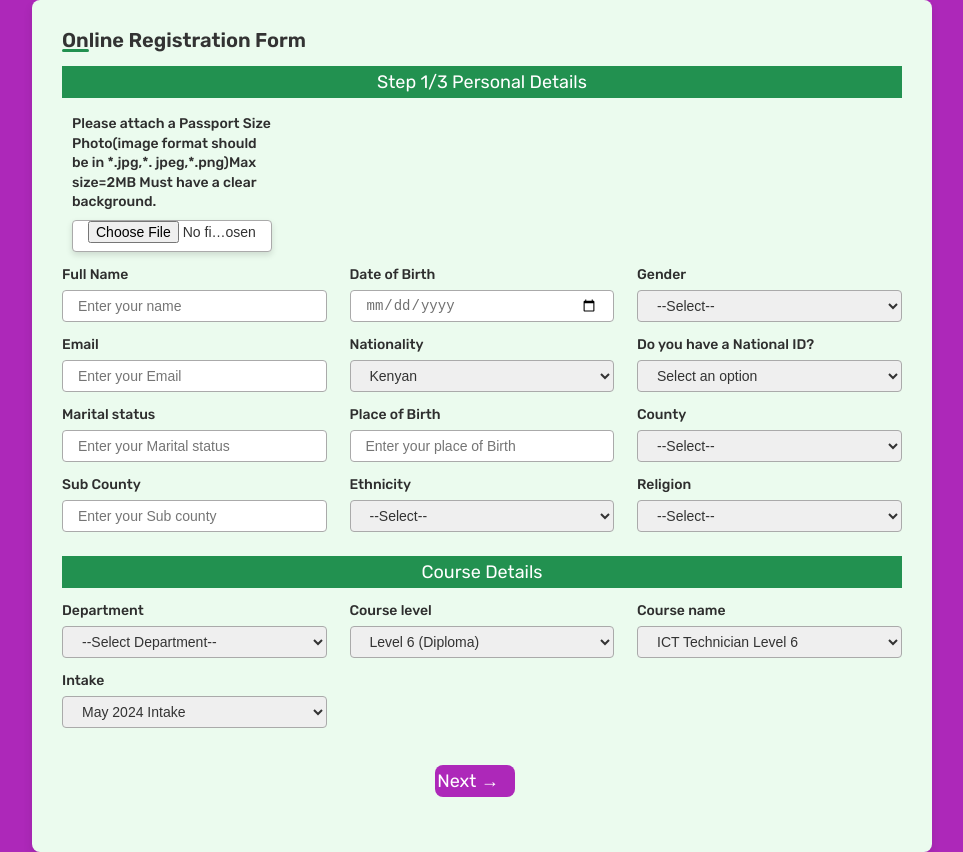
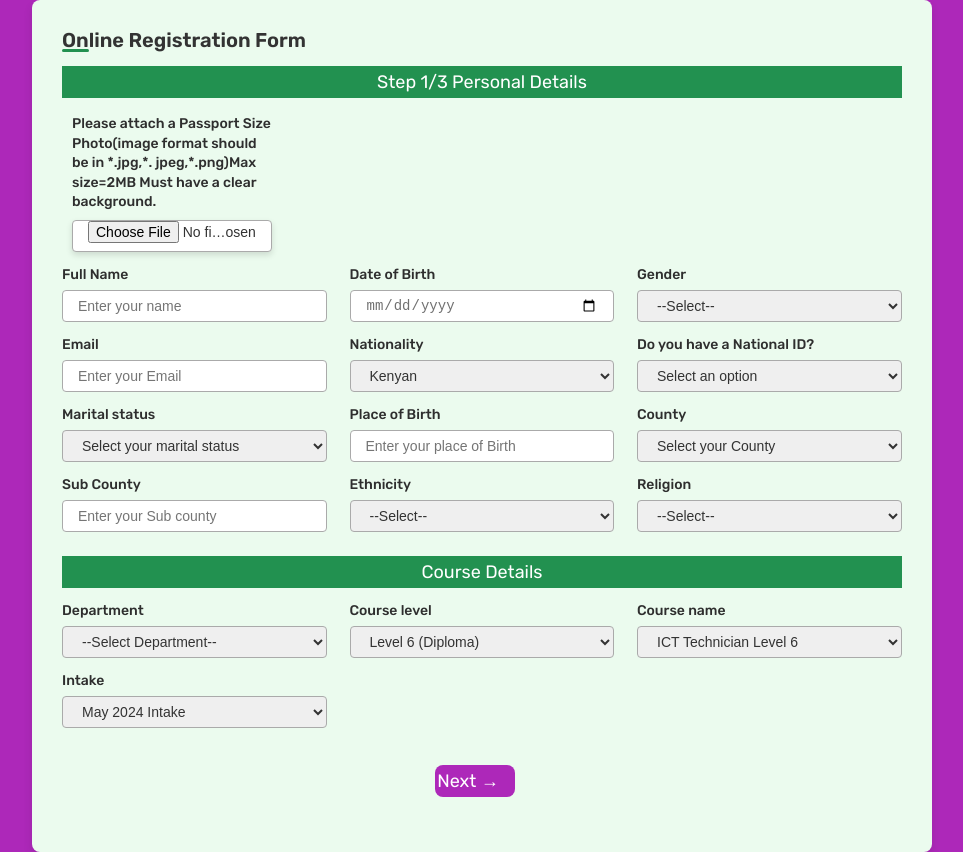
Before and after one commit to boaztanui/registration-form, a plain HTML site: page index.html in a window 1280 px wide. Shown: the whole page, without its empty margins (158-1121 px from the left). Drawn offline with nearby package versions, Linux system fonts and the light colour scheme.

Commit message:
fixed an input option- marital status

```diff
--- a/index.html
+++ b/index.html
@@ -357,15 +357,17 @@
 
 </div>
 
-              <!-- Marital status -->
-              <div class="input-field">
-                <label for="">Marital status</label>
-                <input
-                  type="text"
-                  placeholder="Enter your Marital status "
-                  required
-                />
-              </div>
+             <!-- Marital status -->
+<div class="input-field">
+  <label for="maritalStatus">Marital status</label>
+  <select id="maritalStatus" name="maritalStatus" required>
+    <option value="">Select your marital status</option>
+    <option value="single">Single</option>
+    <option value="married">Married</option>
+    <option value="divorced">Divorced</option>
+    <option value="widowed">Widowed</option>
+  </select>
+</div>
               <!-- Place of Birth -->
               <div class="input-field">
                 <label for="">Place of Birth</label>
@@ -381,7 +383,8 @@
               <div class="input-field">
                 <label class="control-label">County</label>
                 <select name="county" class="form-control">
-                  <option value="">--Select--</option>
+
+                  <option value="">Select your County</option>
                   <option value="BARINGO">Baringo</option>
                   <option value="BOMET">Bomet</option>
                   <option value="BUNGOMA">Bungoma</option>
```
Also changed, not shown: script.js (+1 -23 lines).
